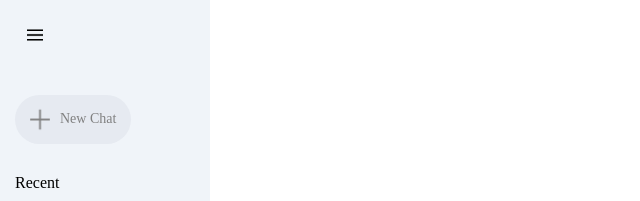
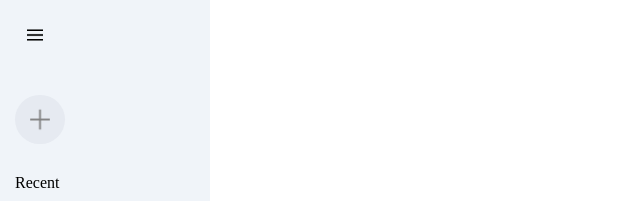
Before and after one commit to kanishkadz/Gemini-Clone, a React (Create React App) app: page / in a window 1280 px wide. Shown: the top 201 px of the page, without its empty margins (0-640 px from the left). Built offline with nearby package versions, Linux system fonts and the light colour scheme.

Commit message:
Update SideBar.jsx

```diff
--- a/src/components/SideBar/SideBar.jsx
+++ b/src/components/SideBar/SideBar.jsx
@@ -1,15 +1,18 @@
-import React from 'react'
+import React, { useState } from 'react'
 import './SideBar.css'
 import { assets } from '../../assets/assets'
 
 const SideBar = () => {
+
+    const [extended, setExtended] = useState(false);
+
   return (
     <div className='sidebar'>
         <div className="top">
             <img className='menu' src={assets.menu_icon} alt="" />
             <div className="new-chat">
                 <img src={assets.plus_icon} alt="" />
-                <p> New Chat </p>
+                {extended?<p> New Chat </p>:null}
             </div>
             <div className="recent">
                 <p className='recent-title'> Recent </p>
```
